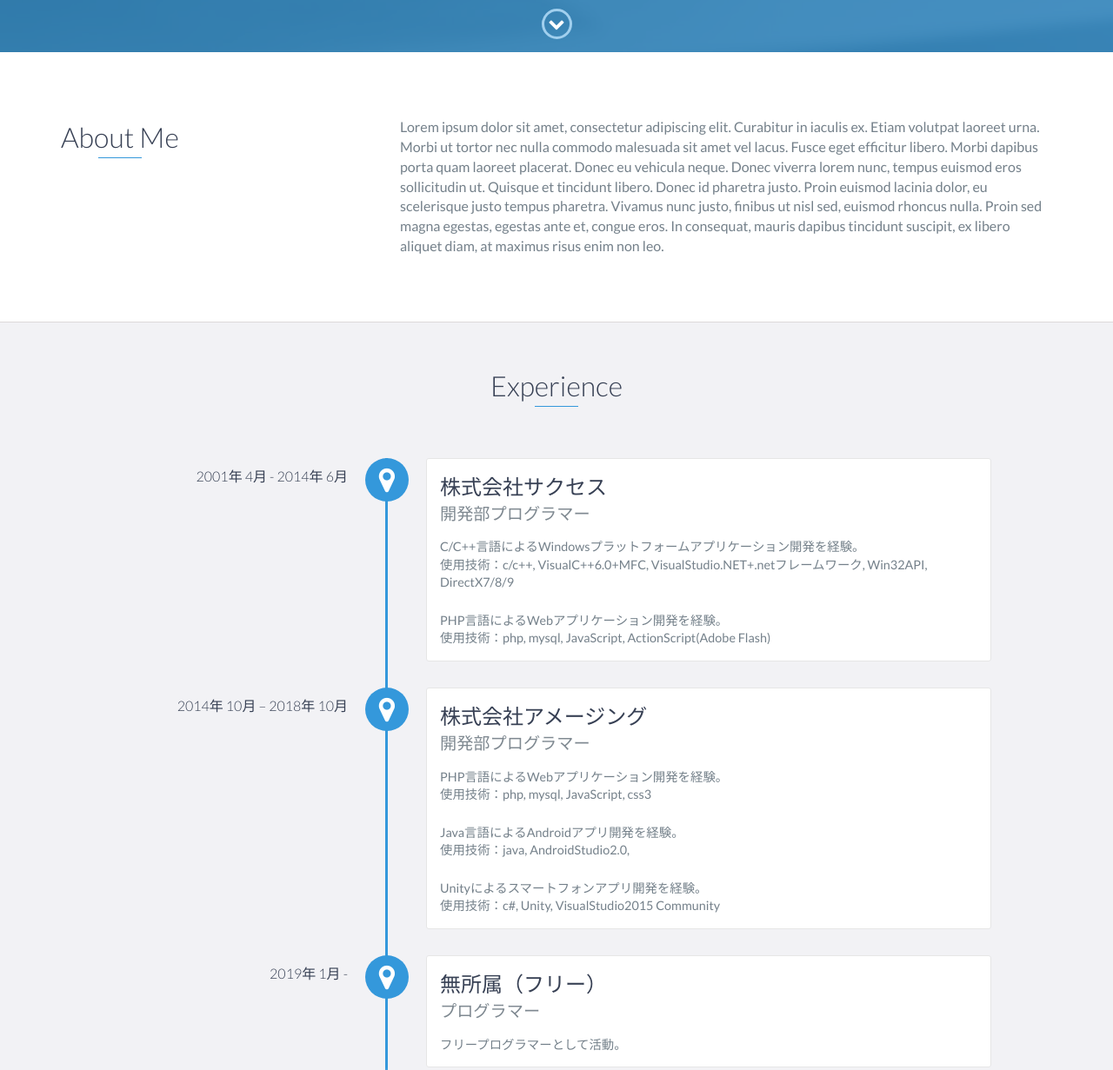
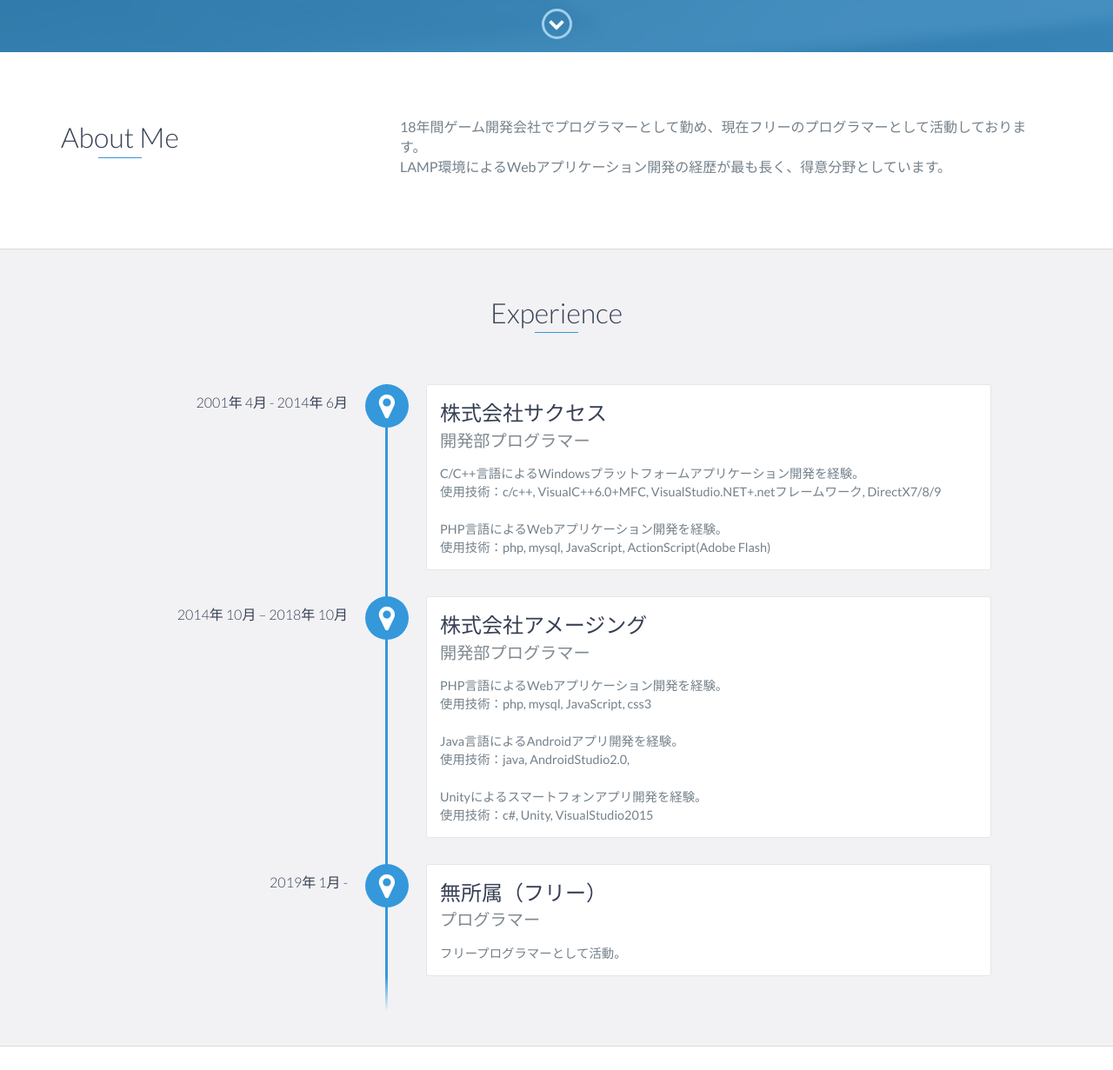
Before and after one commit to t-watatani/portfolio, a website: page docs/index.html in a window 1280 px wide. Shown: the part 740-1971 px from the top of the page at 87% size. Drawn offline with nearby package versions, Linux system fonts and the light colour scheme.

Commit message:
About Me

```diff
--- a/docs/index.html
+++ b/docs/index.html
@@ -73,9 +73,10 @@
                 </div>
                 <div class="col-md-8">
                     <p>
-                        Lorem ipsum dolor sit amet, consectetur adipiscing elit. Curabitur in iaculis ex. Etiam volutpat laoreet urna. Morbi ut tortor nec nulla commodo malesuada sit amet vel lacus. Fusce eget efficitur libero. Morbi dapibus porta quam laoreet placerat. Donec
-                        eu vehicula neque. Donec viverra lorem nunc, tempus euismod eros sollicitudin ut. Quisque et tincidunt libero. Donec id pharetra justo. Proin euismod lacinia dolor, eu scelerisque justo tempus pharetra. Vivamus nunc justo, finibus
-                        ut nisl sed, euismod rhoncus nulla. Proin sed magna egestas, egestas ante et, congue eros. In consequat, mauris dapibus tincidunt suscipit, ex libero aliquet diam, at maximus risus enim non leo.
+                        18年間ゲーム開発会社でプログラマーとして勤め、現在フリーのプログラマーとして活動しております。
+                    </p>
+                    <p>
+                        LAMP環境によるWebアプリケーション開発の経歴が最も長く、得意分野としています。
                     </p>
                 </div>
             </div>
@@ -93,7 +94,7 @@
                     C/C++言語によるWindowsプラットフォームアプリケーション開発を経験。
                 </p>
                 <p>
-                    使用技術：c/c++, VisualC++6.0+MFC, VisualStudio.NET+.netフレームワーク, Win32API, DirectX7/8/9
+                    使用技術：c/c++, VisualC++6.0+MFC, VisualStudio.NET+.netフレームワーク, DirectX7/8/9
                 </p>
                 <br />
                 <p>
@@ -125,7 +126,7 @@
                     Unityによるスマートフォンアプリ開発を経験。
                 </p>
                 <p>
-                    使用技術：c#, Unity, VisualStudio2015 Community
+                    使用技術：c#, Unity, VisualStudio2015
                 </p>
             </div>
 
@@ -216,6 +217,7 @@
             <li>Nginx</li>
             <li>Vagrant</li>
             <li>Docker</li>
+            <li>AWS</li>
             <li>Ruby on Rails</li>
             <li>Laravel</li>
             <li>CakePHP</li>
```
